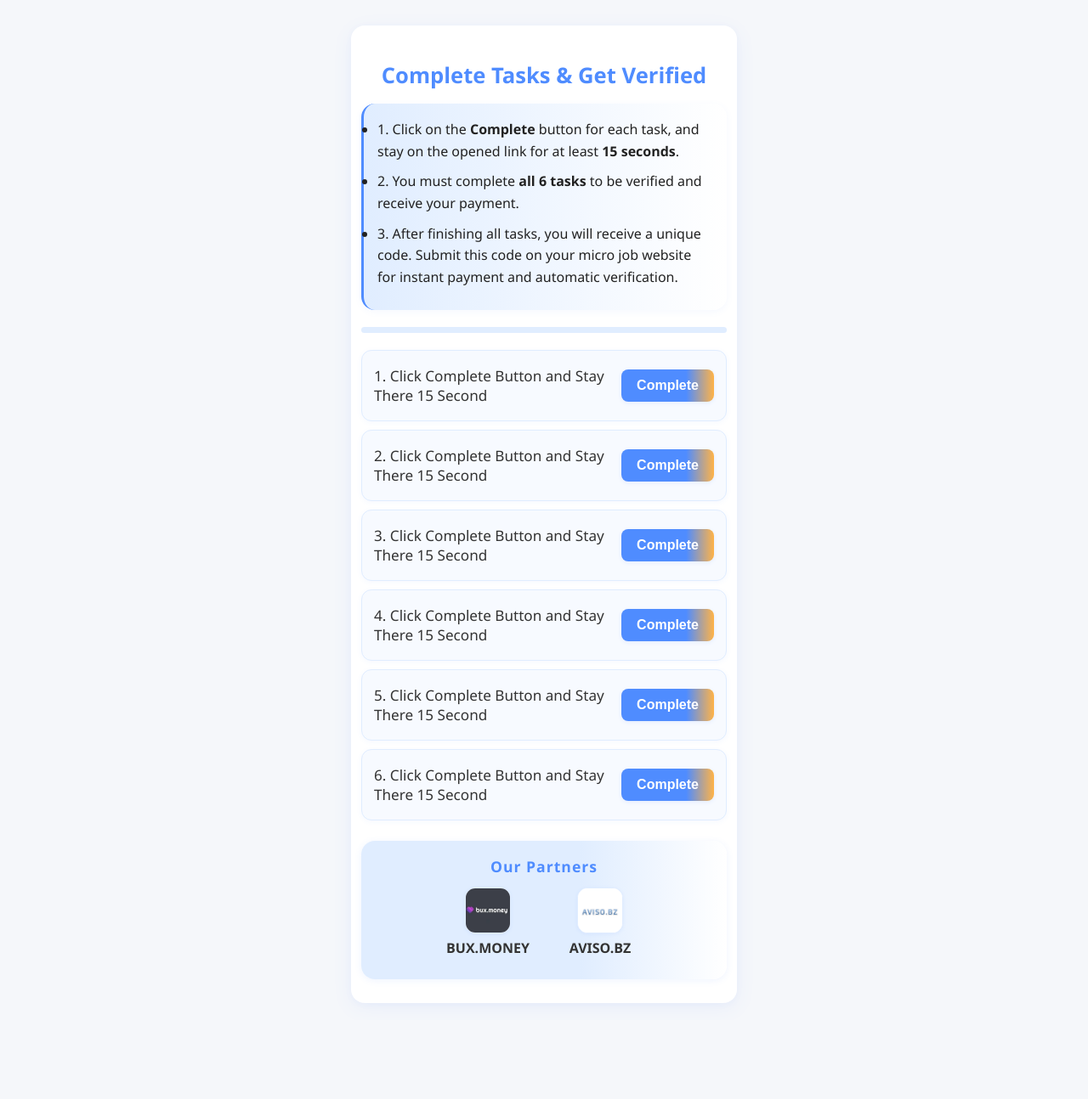
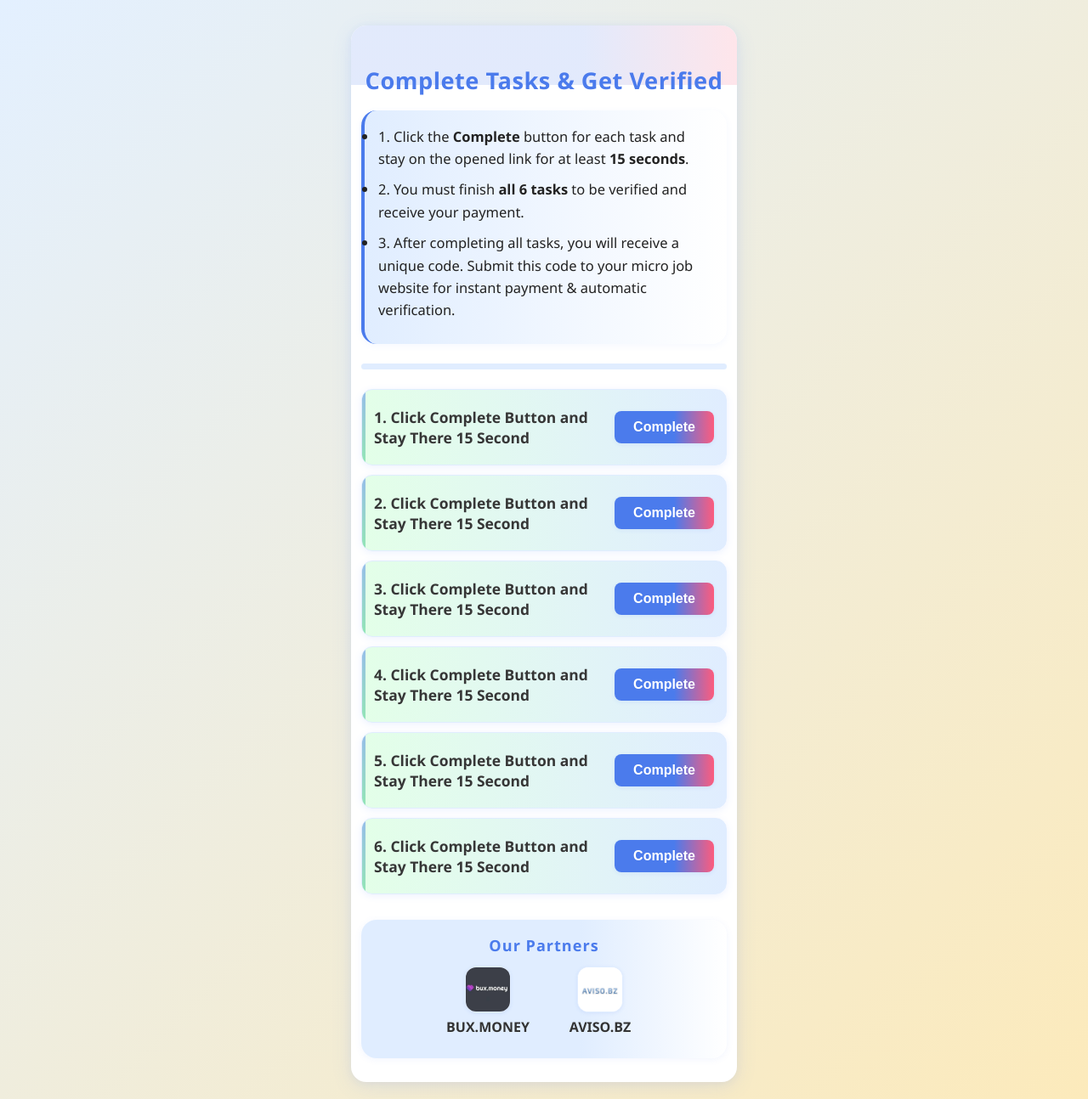
Before and after one commit to s42144/adssterra, a plain HTML site: page index.html in a window 1280 px wide. Shown: the whole page at 85% size. Before the commit the page ends 1201 px from the top, so only its background shows below. Drawn offline with Linux system fonts and the light colour scheme.

Commit message:
Update index.html

```diff
--- a/index.html
+++ b/index.html
@@ -2,18 +2,18 @@
 <html lang="en">
 <head>
   <meta charset="UTF-8">
-  <title>Complete Tasks to Get Verified & Paid</title>
+  <title>Complete Tasks & Get Rewarded</title>
   <meta name="viewport" content="width=device-width, initial-scale=1.0">
   <style>
     :root {
-      --primary: #4f8cff;
-      --secondary: #ffb347;
+      --primary: #4b7bec;
+      --secondary: #fc5c7d;
       --success: #43cd80;
       --danger: #fc5c65;
-      --bg: #f5f7fa;
-      --task-bg: #fff;
-      --border-radius: 16px;
-      --shadow: 0 6px 24px 0 rgba(80, 130, 255, 0.07), 0 1.5px 8px 0 rgba(80, 130, 255, 0.04);
+      --bg: linear-gradient(135deg, #e3f0ff 0%, #fceabb 100%);
+      --card-bg: #fff;
+      --border-radius: 18px;
+      --shadow: 0 6px 24px 0 rgba(80, 130, 255, 0.12), 0 1.5px 8px 0 rgba(80, 130, 255, 0.07);
       --font: 'Segoe UI', 'Roboto', Arial, sans-serif;
     }
     body {
@@ -31,26 +31,44 @@
       max-width: 430px;
       width: 99vw;
       margin: 30px auto 20px auto;
-      background: var(--task-bg);
+      background: var(--card-bg);
       border-radius: var(--border-radius);
       box-shadow: var(--shadow);
-      padding: 24px 12px 28px 12px;
+      padding: 28px 12px 28px 12px;
+      position: relative;
+      overflow: hidden;
+    }
+    .header-gradient {
+      position: absolute;
+      top: 0;
+      left: 0;
+      width: 100%;
+      height: 70px;
+      border-radius: var(--border-radius) var(--border-radius) 0 0;
+      background: linear-gradient(90deg, #4b7bec 60%, #fc5c7d 100%);
+      opacity: 0.16;
+      z-index: 0;
     }
     h1 {
       text-align: center;
-      font-size: 1.6em;
-      color: var(--primary);
-      margin-bottom: 8px;
-      font-weight: 700;
+      font-size: 1.7em;
+      color: #4b7bec;
+      margin-bottom: 10px;
+      font-weight: 800;
+      letter-spacing: 0.5px;
+      position: relative;
+      z-index: 1;
     }
     .rules {
       background: linear-gradient(90deg, #e0edff 0%, #fff 100%);
-      border-left: 3px solid var(--primary);
+      border-left: 4px solid var(--primary);
       border-radius: var(--border-radius);
       padding: 18px 16px 16px 16px;
-      font-size: 1em;
-      margin-bottom: 20px;
+      font-size: 1.03em;
+      margin-bottom: 22px;
       box-shadow: 0 2px 8px rgba(80, 130, 255, 0.06);
+      position: relative;
+      z-index: 1;
     }
     .rules li {
       margin-bottom: 10px;
@@ -58,65 +76,80 @@
       font-weight: 500;
     }
     .tasks {
-      margin: 0 0 20px 0;
+      margin: 0 0 22px 0;
+      position: relative;
+      z-index: 1;
     }
     .task {
       display: flex;
       align-items: center;
       justify-content: space-between;
-      background: #f7faff;
-      border: 1px solid #e0edff;
-      border-radius: 12px;
-      margin: 10px 0;
-      padding: 18px 14px;
-      box-shadow: 0 1.5px 6px rgba(80, 130, 255, 0.06);
+      background: linear-gradient(90deg, #e3ffe8 0%, #e0edff 100%);
+      border: 1.2px solid #e0edff;
+      border-radius: 13px;
+      margin: 11px 0;
+      padding: 20px 14px;
+      box-shadow: 0 2px 8px rgba(80, 130, 255, 0.10);
+      position: relative;
+      overflow: hidden;
+    }
+    .task::before {
+      content: "";
+      position: absolute;
+      left: 0;
+      top: 0;
+      width: 4px;
+      height: 100%;
+      background: linear-gradient(180deg, #4b7bec, #43cd80);
+      border-radius: 13px 0 0 13px;
+      opacity: 0.5;
     }
     .task-name {
-      font-size: 1.07em;
-      font-weight: 500;
-      color: #333;
+      font-size: 1.09em;
+      font-weight: 600;
+      color: #363636;
       flex: 1 1 auto;
-      margin-right: 18px;
+      margin-right: 16px;
+      z-index: 1;
     }
     .task button {
-      background: linear-gradient(90deg, var(--primary) 70%, var(--secondary) 100%);
+      background: linear-gradient(90deg, var(--primary) 60%, var(--secondary) 100%);
       color: #fff;
       border: none;
       border-radius: 8px;
-      padding: 10px 18px;
+      padding: 10px 22px;
       font-size: 1em;
-      font-weight: 600;
+      font-weight: 700;
       cursor: pointer;
-      transition: background 0.2s, box-shadow 0.2s;
+      transition: background 0.22s, box-shadow 0.22s, color 0.14s;
       box-shadow: 0 1.5px 5px rgba(80, 130, 255, 0.11);
       outline: none;
+      z-index: 1;
     }
-    .task button:disabled {
-      background: #b4d1ff;
-      color: #fff;
-      cursor: not-allowed;
-    }
-    .task .done {
-      background: linear-gradient(90deg, var(--success) 70%, #77e39c 100%);
+    .task button.done {
+      background: linear-gradient(90deg, var(--success) 70%, #80e3b1 100%);
       color: #fff;
     }
     .task .timer {
-      font-size: 0.93em;
+      font-size: 0.95em;
       color: var(--danger);
-      margin-left: 8px;
-      font-weight: 500;
+      margin-left: 10px;
+      font-weight: 600;
+      z-index: 1;
     }
     .progress-bar {
       height: 7px;
       background: #e0edff;
       border-radius: 4px;
-      margin: 20px 0;
+      margin: 23px 0;
       width: 100%;
       overflow: hidden;
+      position: relative;
+      z-index: 1;
     }
     .progress-bar-inner {
       height: 100%;
-      background: linear-gradient(90deg, var(--primary), var(--secondary) 80%);
+      background: linear-gradient(90deg, var(--primary) 60%, var(--secondary) 100%);
       width: 0%;
       transition: width 0.4s;
       border-radius: 4px;
@@ -126,63 +159,74 @@
       flex-direction: column;
       align-items: center;
       justify-content: center;
-      padding: 16px 0 0 0;
+      padding: 22px 0 0 0;
       text-align: center;
-      min-height: 350px;
+      min-height: 340px;
+      z-index: 2;
+      position: relative;
     }
     .congrats-section img {
       width: 120px;
       margin-bottom: 18px;
+      border-radius: 22px;
+      border: 3.5px solid #4b7bec11;
+      box-shadow: 0 2px 16px #43cd801a;
     }
     .congrats-title {
-      font-size: 1.25em;
-      font-weight: 700;
+      font-size: 1.26em;
+      font-weight: 800;
       color: var(--success);
-      margin-bottom: 8px;
+      margin-bottom: 7px;
+      letter-spacing: 0.1em;
     }
     .code-box {
-      background: #f7faff;
-      border: 1px solid #e0edff;
-      border-radius: 8px;
+      background: linear-gradient(90deg, #e0edff 0%, #e3ffe8 100%);
+      border: 1.2px solid #e0edff;
+      border-radius: 9px;
       padding: 14px 10px;
       display: flex;
       align-items: center;
       justify-content: space-between;
-      width: 90%;
+      width: 92%;
       margin: 16px auto 12px auto;
-      font-size: 1.1em;
+      font-size: 1.15em;
       font-family: 'Roboto Mono', monospace, monospace;
       font-weight: 700;
       color: #222;
+      box-shadow: 0 2px 8px #4b7bec12;
     }
     .copy-btn {
-      background: var(--primary);
+      background: linear-gradient(90deg, #4b7bec 60%, #43cd80 100%);
       color: #fff;
       border: none;
-      border-radius: 6px;
-      padding: 6px 12px;
-      font-size: 0.97em;
-      font-weight: 600;
+      border-radius: 8px;
+      padding: 6px 18px;
+      font-size: 1em;
+      font-weight: 700;
       cursor: pointer;
       margin-left: 10px;
-      transition: background 0.2s;
+      transition: background 0.21s;
+      box-shadow: 0 1.5px 5px #4b7bec17;
     }
     .copy-btn.copied {
-      background: var(--success);
+      background: linear-gradient(90deg, #43cd80 70%, #4b7bec 100%);
+      color: #fff;
     }
     .partners-section {
       background: linear-gradient(90deg, #e0edff 60%, #fff 100%);
       border-radius: var(--border-radius);
-      box-shadow: 0 1.5px 8px rgba(80, 130, 255, 0.09);
+      box-shadow: 0 1.5px 8px #4b7bec13;
       padding: 18px 14px;
-      margin-top: 24px;
+      margin-top: 30px;
       margin-bottom: 0;
       text-align: center;
+      z-index: 1;
+      position: relative;
     }
     .partners-title {
-      font-size: 1.1em;
-      font-weight: 700;
-      color: #4f8cff;
+      font-size: 1.13em;
+      font-weight: 800;
+      color: #4b7bec;
       margin-bottom: 13px;
       letter-spacing: 1px;
     }
@@ -199,7 +243,7 @@
       flex-direction: column;
       align-items: center;
       font-size: 1em;
-      font-weight: 600;
+      font-weight: 700;
       color: #333;
       width: 110px;
       margin-bottom: 8px;
@@ -208,11 +252,11 @@
       width: 52px;
       height: 52px;
       object-fit: cover;
-      border-radius: 12px;
+      border-radius: 13px;
       margin-bottom: 6px;
       background: #fff;
-      border: 1px solid #e0edff;
-      box-shadow: 0 1px 4px rgba(80, 130, 255, 0.08);
+      border: 1.5px solid #e0edff;
+      box-shadow: 0 1px 4px #4b7bec1b;
     }
     @media (max-width: 600px) {
       .container {
@@ -233,15 +277,21 @@
         width: 90px;
       }
     }
+    /* Add more vivid colors for mobile task hover/focus */
+    .task button:active,
+    .task button:focus-visible {
+      background: linear-gradient(90deg, #fc5c7d 60%, #4b7bec 100%);
+    }
   </style>
 </head>
 <body>
   <div class="container">
+    <div class="header-gradient"></div>
     <h1>Complete Tasks & Get Verified</h1>
     <ul class="rules">
-      <li>1. Click on the <b>Complete</b> button for each task, and stay on the opened link for at least <b>15 seconds</b>.</li>
-      <li>2. You must complete <b>all 6 tasks</b> to be verified and receive your payment.</li>
-      <li>3. After finishing all tasks, you will receive a unique code. Submit this code on your micro job website for instant payment and automatic verification.</li>
+      <li>1. Click the <b>Complete</b> button for each task and stay on the opened link for at least <b>15 seconds</b>.</li>
+      <li>2. You must finish <b>all 6 tasks</b> to be verified and receive your payment.</li>
+      <li>3. After completing all tasks, you will receive a unique code. Submit this code to your micro job website for instant payment & automatic verification.</li>
     </ul>
     <div class="progress-bar">
       <div class="progress-bar-inner" id="progressBar"></div>
@@ -257,7 +307,9 @@
         <span id="paymentCode">63836GSJXVH627</span>
         <button class="copy-btn" id="copyBtn">Copy</button>
       </div>
-      <div style="font-size: 0.97em; color: #4f8cff;">Submit this code to your micro job site for instant payment.</div>
+      <div style="font-size: 1em; color: #4b7bec; font-weight: 600;">
+        Submit this code on your micro job site for instant payment.
+      </div>
     </div>
     <div class="partners-section">
       <div class="partners-title">Our Partners</div>
@@ -289,7 +341,7 @@
         html += `
           <div class="task" id="task-${i}">
             <span class="task-name">${i+1}. ${TASK_NAME}</span>
-            <button onclick="handleTaskClick(${i})" id="btn-${i}">Complete</button>
+            <button onclick="handleTaskClick(${i})" class="" id="btn-${i}">Complete</button>
             <span class="timer" id="timer-${i}" style="display:none"></span>
           </div>
         `;
@@ -299,10 +351,11 @@
 
     renderTasks();
 
+    // Keep "Done" and clickable after click
     window.handleTaskClick = function(idx) {
       const btn = document.getElementById(`btn-${idx}`);
       const timer = document.getElementById(`timer-${idx}`);
-      if (btn.disabled) return;
+      if (btn.classList.contains('done')) return window.open(TASK_LINK, '_blank');
 
       // Open link in new tab
       window.open(TASK_LINK, '_blank');
@@ -319,21 +372,10 @@
         if (seconds <= 0) {
           clearInterval(interval);
           timer.textContent = '';
-          // After 15s, start 5s for "Done" text
           btn.textContent = 'Done';
           btn.classList.add('done');
+          btn.disabled = false;
           tasksStatus[idx] = true;
-          // Enable button again after 20s total (5s for "Done")
-          setTimeout(() => {
-            if (!document.getElementById(`btn-${idx}`)) return; // In case of early reload
-            if (tasksStatus[idx]) {
-              btn.textContent = 'Complete';
-              btn.classList.remove('done');
-              btn.disabled = false;
-              tasksStatus[idx] = false;
-            }
-            updateProgress();
-          }, 5000);
           updateProgress();
         }
       }, 1000);
@@ -345,7 +387,7 @@
       progressBar.style.width = percent + '%';
 
       if (completed === TASK_COUNT) {
-        showCongrats();
+        setTimeout(showCongrats, 500); // short delay for effect
       }
     }
 
```
